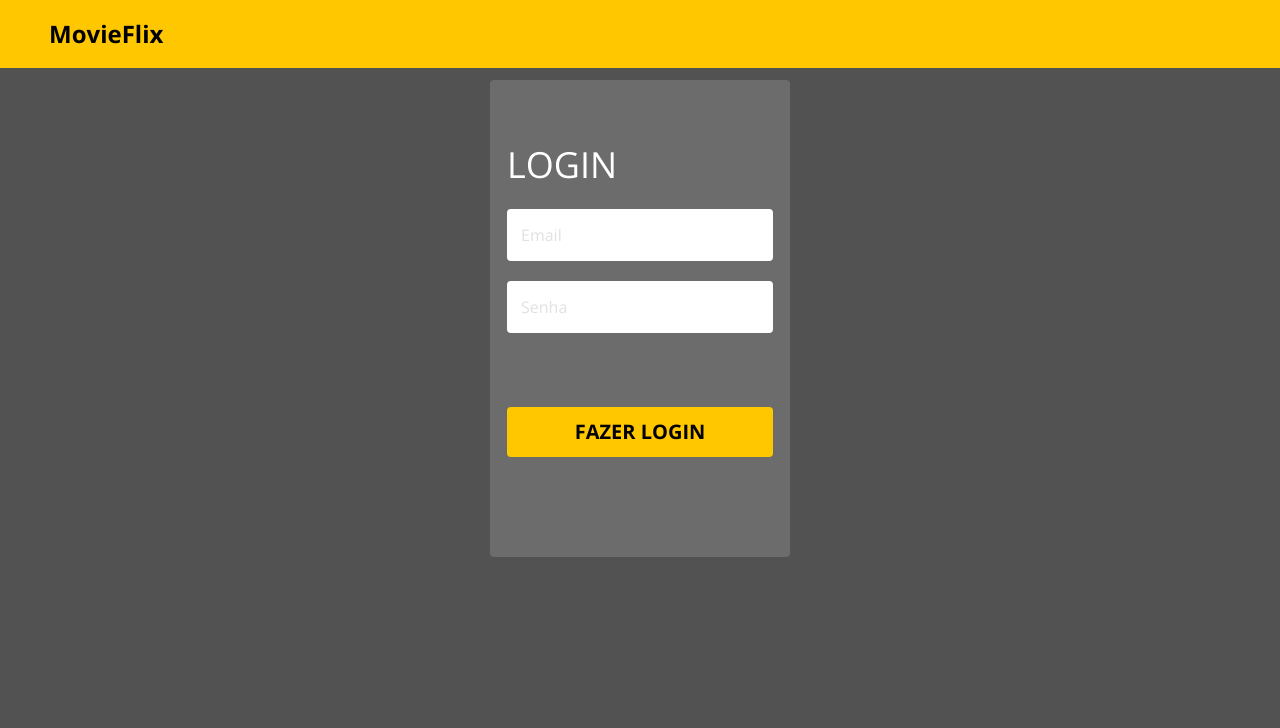
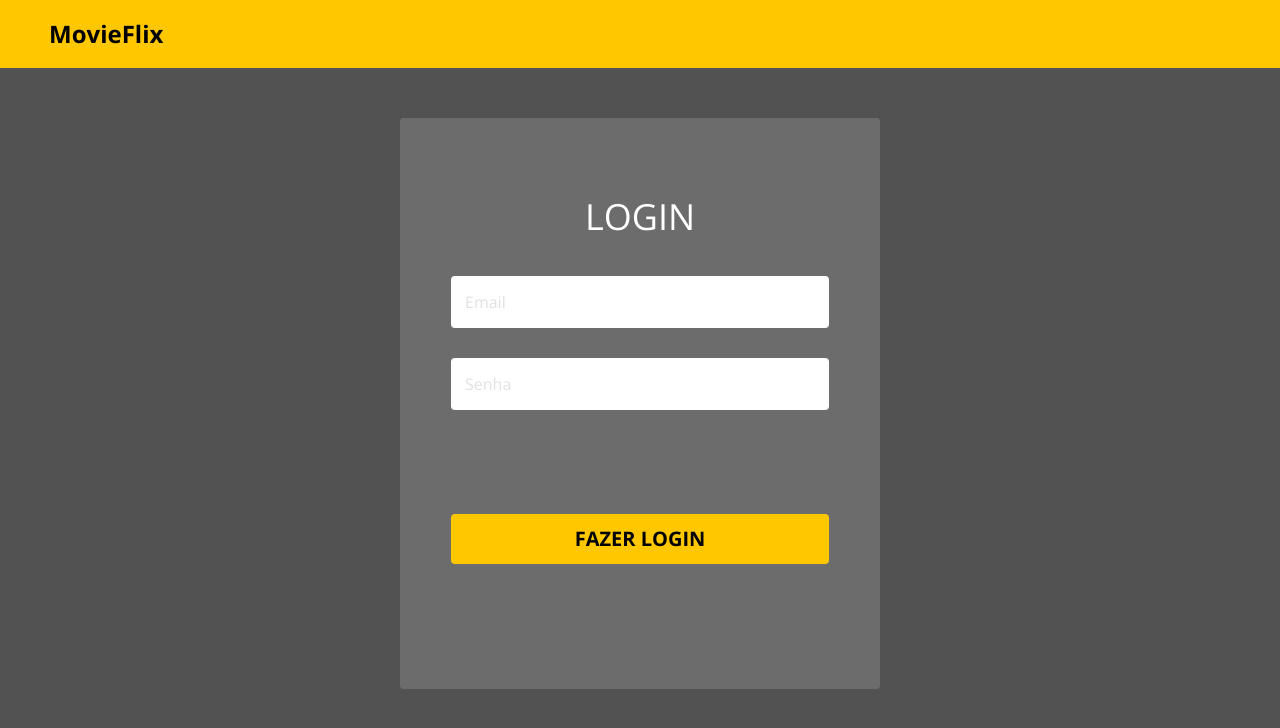
Before and after one commit to JairTorezone/dsmovieFlix-react, a React (Create React App) app: page / in a window 1280 px wide. Shown: the top 728 px of the page. Built offline with nearby package versions, Linux system fonts and the light colour scheme; the HTML template or start-up script is replaced by a standard one.

Commit message:
Screen page home - Small (min 576px)

```diff
--- a/src/components/Button/styles.css
+++ b/src/components/Button/styles.css
@@ -5,7 +5,6 @@ button {
   font-weight: 700;
   font-size: 20px;
 
-  margin-top: 54px;
   padding: 10px 33px;
 
   border: none;
--- a/src/pages/Home/styles.css
+++ b/src/pages/Home/styles.css
@@ -9,7 +9,7 @@
   display: none;
 }
 
-/*sytles login*/
+/**********styles login*/
 .home-login {
   width: 100%;
   min-width: 300px;
@@ -30,6 +30,8 @@
   line-height: 49px;
   letter-spacing: -1.5%;
   margin-bottom: 20px;
+
+  text-align: center;
 }
 
 .home-login .home-form form {
@@ -54,6 +56,10 @@
   font-size: 16px;
 }
 
+.home-login .home-form form div:nth-child(2) {
+  margin-bottom: 54px;
+}
+
 .home-login form label {
   position: absolute;
   width: 1px;
@@ -65,3 +71,26 @@
   white-space: nowrap;
   border-width: 0;
 }
+
+@media (min-width: 576px) {
+  .dsmovies-home-container {
+    padding: 50px 50px;
+  }
+  .home-login {
+    min-width: 480px;
+
+    padding: 74px 51px 125px;
+  }
+  .home-login .home-form h2 {
+    margin-bottom: 35px;
+  }
+
+  .home-login .home-form form {
+    gap: 30px;
+    max-width: 480px;
+  }
+
+  .home-login .home-form form div:nth-child(2) {
+    margin-bottom: 74px;
+  }
+}
```
